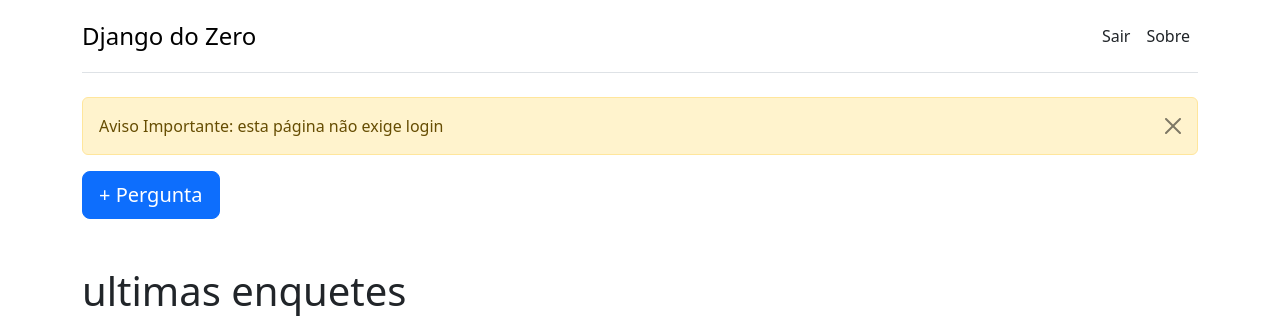
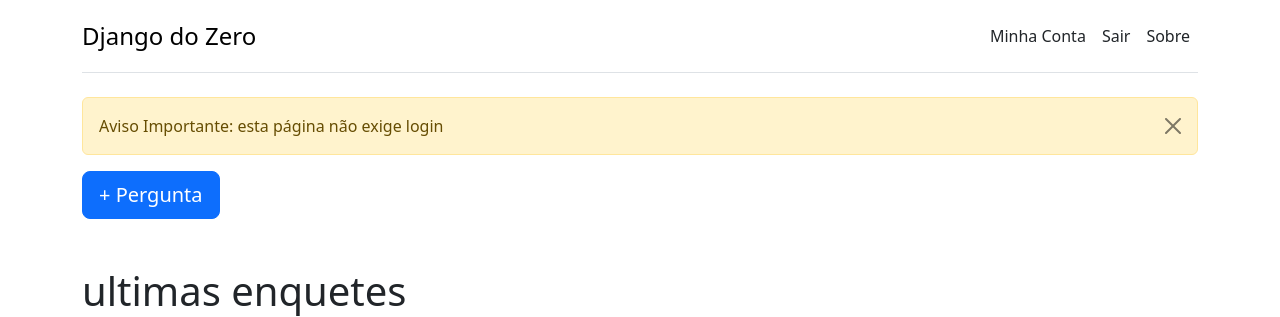
Before and after one commit to Emersoninho/site-doc-django, a Django app: page /index/ in a window 1280 px wide. Shown: the top 317 px of the page. Run offline with Django 5.2, Linux system fonts and the light colour scheme; the visitor is signed in with stand-in values (Sample User, id 1).

Commit message:
template
template base atual

```diff
--- a/templates/_layout.html
+++ b/templates/_layout.html
@@ -18,6 +18,9 @@
         </a>
         <ul class="nav nav-pills">
             {% if user.is_authenticated %}
+            <li class="nav-item">
+                <a href="{% url 'account_edit' pk=user.pk %}" class="nav-link px-2 link-dark">Minha Conta</a>
+            </li>
             <li class="nav-item">
                 <a href="{% url 'logout' %}" class="nav-link px-2 link-dark">Sair</a>
             </li>
```
